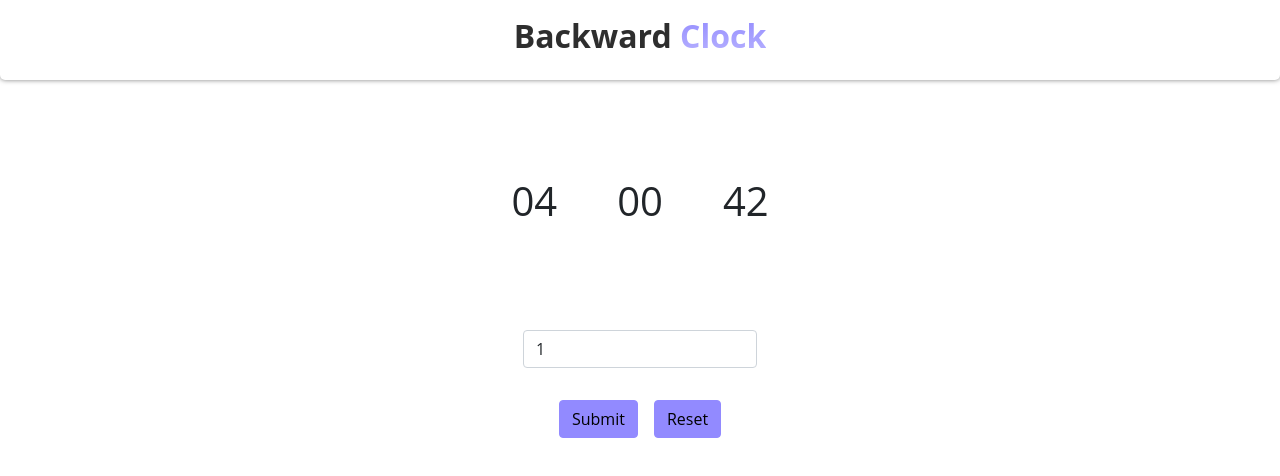
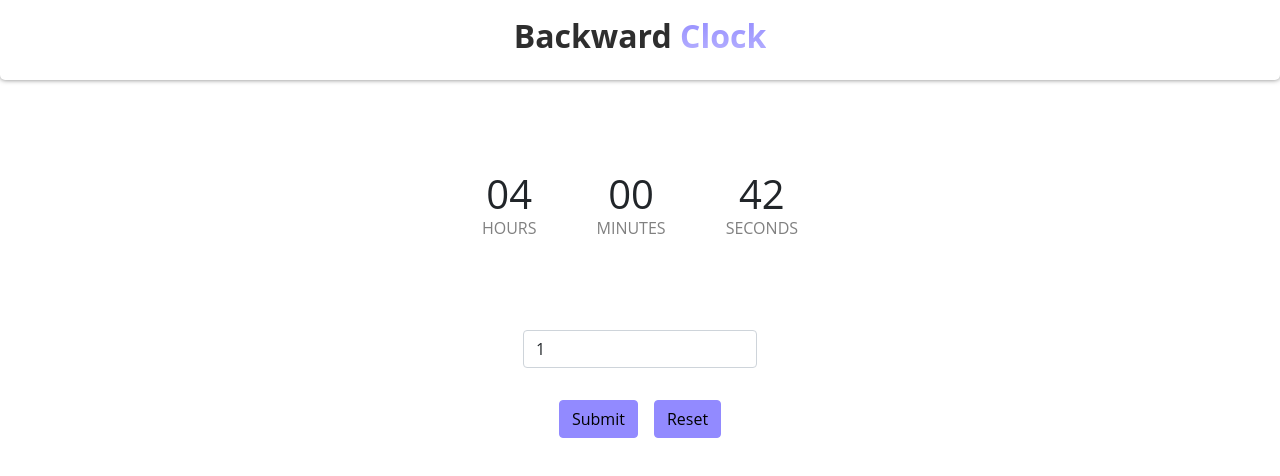
Before and after one commit to isuruAb/backward_clock, a React (Create React App) app: page / in a window 1280 px wide. Shown: the top 476 px of the page. Built offline with nearby package versions, Linux system fonts and the light colour scheme; the HTML template or start-up script is replaced by a standard one.

Commit message:
minor style changes

```diff
--- a/src/components/TextField/index.module.scss
+++ b/src/components/TextField/index.module.scss
@@ -1,3 +1,3 @@
-.errorMessage{
-    color: red;
+.errorMessage {
+  color: red !important;
 }
--- a/src/components/Ticker/index.js
+++ b/src/components/Ticker/index.js
@@ -2,16 +2,18 @@ import { memo } from "react";
 import PropTypes from "prop-types";
 import styles from "./index.module.scss";
 
-const Ticker = ({ value }) => {
+const Ticker = ({ value, label }) => {
   return (
     <div className={styles.wrapper}>
       <h1>{value}</h1>
+      <p>{label}</p>
     </div>
   );
 };
 
 Ticker.propTypes = {
   value: PropTypes.number,
+  label: PropTypes.string,
 };
 
 export default memo(Ticker);
--- a/src/components/Ticker/index.module.scss
+++ b/src/components/Ticker/index.module.scss
@@ -1,3 +1,13 @@
-.wrapper{
-    padding: 10px 30px;
+.wrapper {
+  padding: 10px 30px;
+
+  h1 {
+    text-align: center;
+  }
+
+  p {
+    color: grey;
+    text-align: center;
+    margin: -10px 0 0 0;
+  }
 }
--- a/src/components/Time/index.js
+++ b/src/components/Time/index.js
@@ -5,9 +5,9 @@ import styles from "./index.module.scss";
 const Time = ({ hours, mins, seconds }) => {
   return (
     <div className={styles.wrapper}>
-      <Ticker value={hours} label="hours" />
-      <Ticker value={mins} label="minutes" />
-      <Ticker value={seconds} label="seconds" />
+      <Ticker value={hours} label="HOURS" />
+      <Ticker value={mins} label="MINUTES" />
+      <Ticker value={seconds} label="SECONDS" />
     </div>
   );
 };
```
